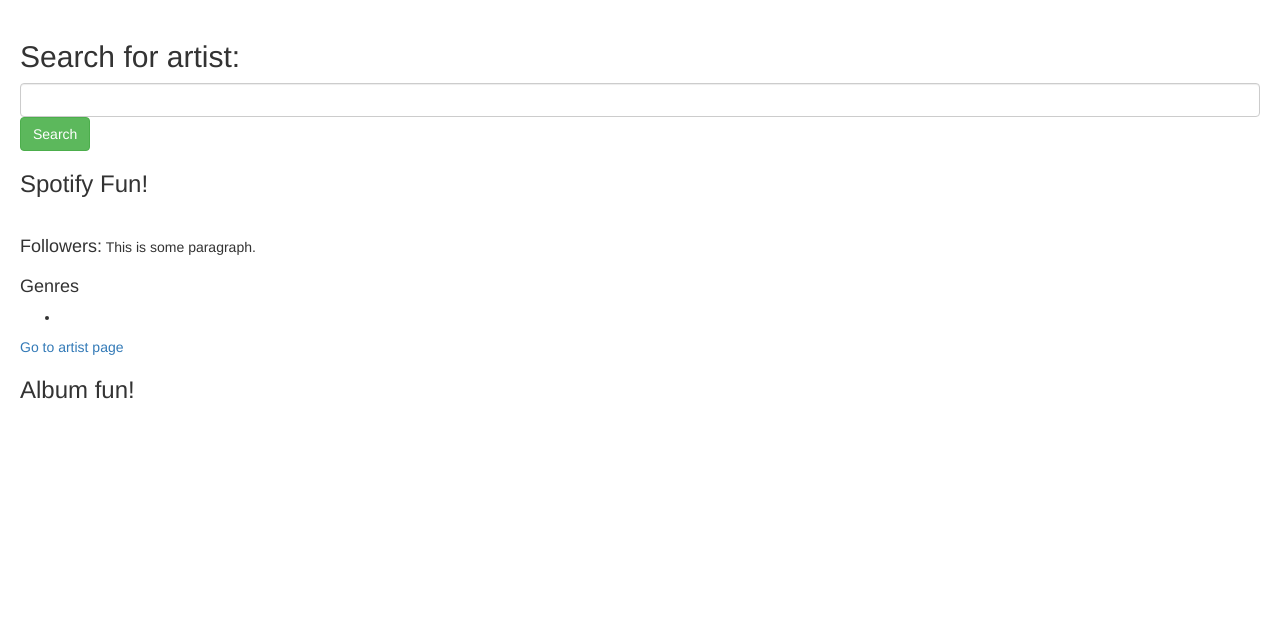
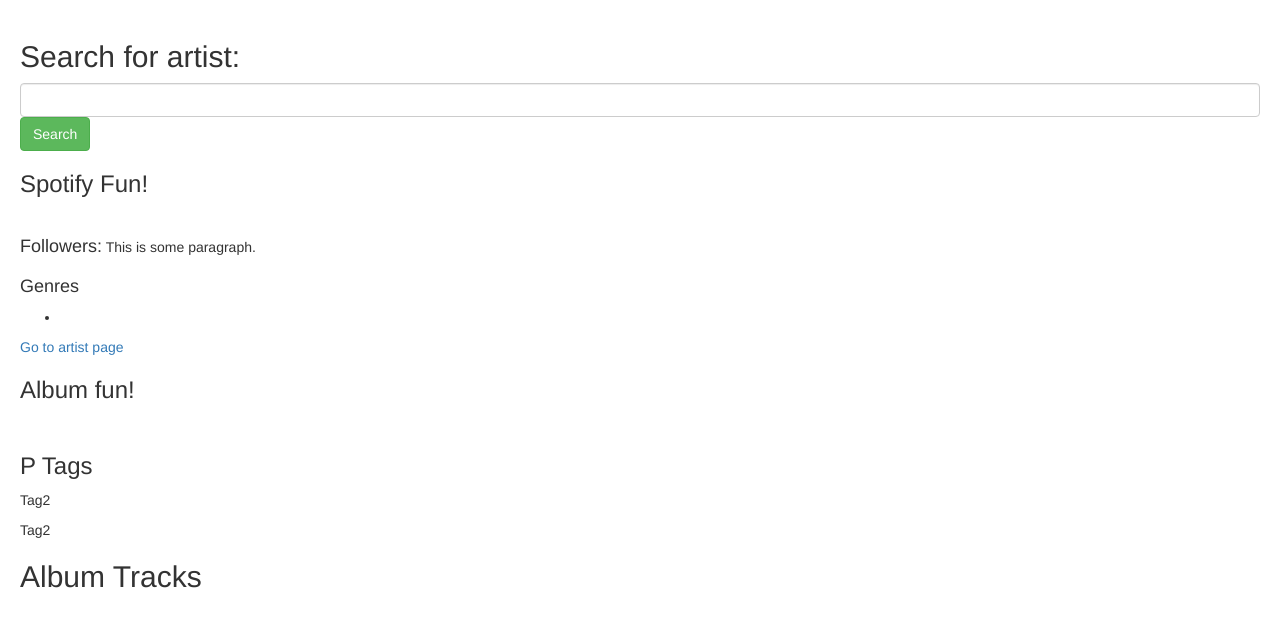
Before and after one commit to jsogarro/artOfCode, a plain HTML site: page examples/spotify/index.html in a window 1280 px wide. Drawn offline with nearby package versions, Linux system fonts and the light colour scheme; no server answers.

Commit message:
updated examples

```diff
--- a/examples/spotify/index.html
+++ b/examples/spotify/index.html
@@ -35,6 +35,15 @@
         <h3 id="album-name">Album fun!</h3>
         <img id="album-cover" src="" width="300">
 
+        <h3>P Tags</h3>
+        <p>Tag2</p>
+        <p>tag2</p>
+
+        <h2>Album Tracks</h2>
+        <ul id="tracks">
+
+        </ul>
+
 
         <script src="jquery.min.js"></script>
         <script src="myMath.js"></script>
--- a/examples/spotify/spotify.js
+++ b/examples/spotify/spotify.js
@@ -10,7 +10,7 @@
       url: "https://api.spotify.com/v1/albums/0sNOF9WDwhWunNAHPD3Baj",
       context: document.body
     }).done(function(albumData) {
-        console.log(albumData);
+        console.log('Album Data:', albumData);
 
         // Parse our data so we can write it to the DOM
         var albumNameText = albumData.name;
@@ -32,7 +32,7 @@
       url: "https://api.spotify.com/v1/artists/2BTZIqw0ntH9MvilQ3ewNY",
       context: document.body
     }).done(function(artistData) {
-      console.log(artistData);
+      console.log('Artist Data: ', artistData);
 
       // Parse our data so we can write it to the DOM
       var avatarUrl = artistData.images[2].url;
@@ -65,3 +65,14 @@
 
 console.log('spotify.js loaded');
 console.log(MyMath);
+
+
+// Get all p elements on the page
+var ps = document.getElementsByTagName('p');
+
+// loop through all the p elments and long their inner HTML
+for (var i = 0; i < ps.length; i++) {
+    if (ps[i].innerHTML.charAt(0) !== ps[i].innerHTML.charAt(0).toUpperCase()) {
+        ps[i].innerHTML = ps[i].innerHTML.substring(0, 1).toUpperCase() + ps[i].innerHTML.substring(1);
+    }
+}
```
Also changed, not shown: examples/codechallenge.js (added, +13 -0 lines).
